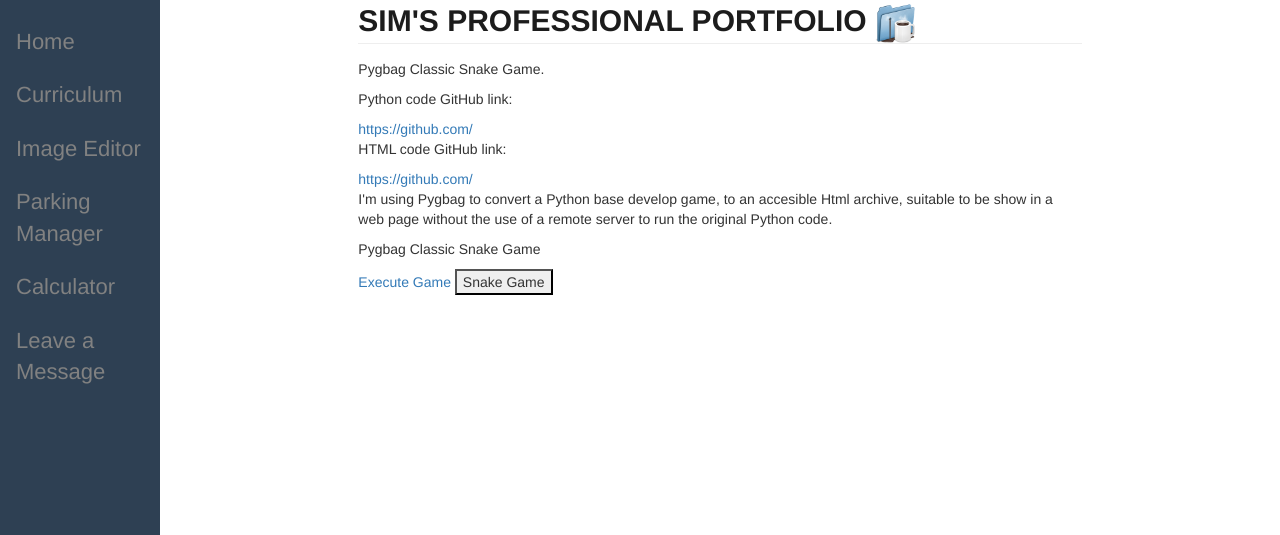
After one commit to simonvaru/sitio_personal, a Django app: template main/templates/main/snake_game.html in a window 1280 px wide. The commit adds this page. Shown: the top 535 px of the page. Run offline with Django 4.2, Linux system fonts and the light colour scheme; the template is opened without the code that fills it, so the values that code supplies are empty; some libraries are stand-ins or nearby versions.

Commit message:
10° commit, pygbag link added

```diff
--- a/main/templates/main/demoapp1.html
+++ b/main/templates/main/demoapp1.html
@@ -90,6 +90,7 @@
             {% endcomment %}
         </style>
         {% comment %} end of custom blocks{% endcomment %}
+        <div class="row">
         <p>Long live, PYSCRIPT!
         I have develope a GUI Image Editor.
         Unfortunatly, PYSCRIPT don't support Tkinter package yet.
@@ -100,6 +101,7 @@
         </div3>
         <p></p>
         <p>And I'll show and adaptation using Html, Bootstrap, and image edition functions base on PyScript.</p>
+        </div>
         {% comment %} Image editor code (Html+PyScript){% endcomment %}
         <div class="">
             <div class="row" id="ed_title">
@@ -118,7 +120,7 @@
             </div>
         </div>
 
-
+        <section>
         <div class="row">
             <div  id="vertical_buttons_menu" class="col-md-2">
 
--- /dev/null
+++ b/main/templates/main/snake_game.html
@@ -0,0 +1,19 @@
+{% extends "main/base.html" %}
+{% block content %}
+{% load static %}
+<!DOCTYPE html>
+<head>
+    <p class="">Pygbag Classic Snake Game.</p>
+    <p class="">Python code GitHub link: </p>
+    <a href="">https://github.com/</a>
+    <p class="">HTML code GitHub link: </p>
+    <a href="">https://github.com/</a>
+    <p class="">I'm using Pygbag to convert a Python base develop game, to an accesible Html archive, suitable to be show in a web page without the use of a remote server to run the original Python code.</p>
+</head>
+<body>
+    <p>Pygbag Classic Snake Game</p>
+    <a href="E:/python_proyects/Pygbag_Test_OK/build/web/index.html">Execute Game</a>
+    {% comment %} {% extends "E:\python_proyects\snake-game-pygbag_OK\index.html" %} {% endcomment %}
+    <button onclick="snake_game">Snake Game</button>
+</body>
+{% endblock %}
```
Also changed, not shown: main/templates/main/success.html (+8 -1 lines), main/templates/main/demoapp2.html (line endings or trailing spaces).
